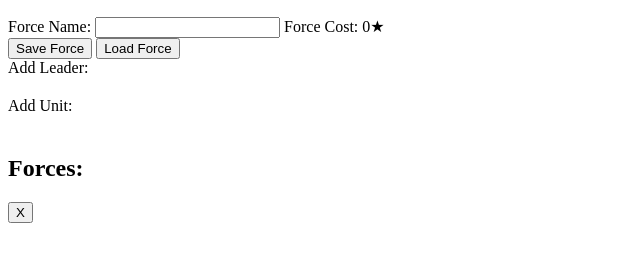
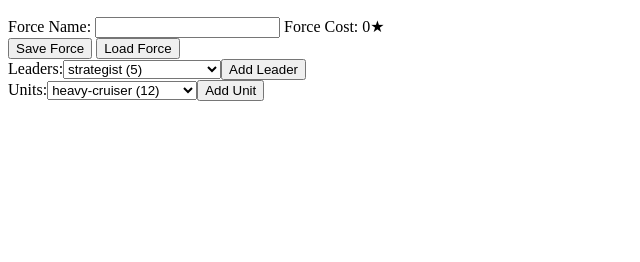
Before and after one commit to achapin/homeworldfleetcommand-forcebuilder, a plain HTML site: page index.html in a window 1280 px wide. Shown: the part 38-300 px from the top of the page, without its empty margins (0-640 px from the left). Drawn offline with Linux system fonts and the light colour scheme.

Commit message:
Lists of leaders and ships, and properly hiding and showing the load screen.

```diff
--- /dev/null
+++ b/hfcufb.css
@@ -0,0 +1,14 @@
+#forceWindow {
+    position: fixed;
+    top: 5em;
+    left: 5em;
+    background-color: rgb(255, 240, 86);
+    padding-left: 1em;
+    padding-right: 1em;
+    padding-bottom: 1em;
+    border: 3px black solid;
+}
+
+.hidden {
+    visibility: hidden;
+}
--- a/hfcufb.js
+++ b/hfcufb.js
@@ -2,6 +2,7 @@ var force = [];
 var leaders = [];
 var ships = [];
 var upgrades = [];
+var classOrder = ["super-capital","frigate","corvette","fighter","station","platform"]
 
 function getUrl(url){
 	var req = new XMLHttpRequest();
@@ -25,11 +26,6 @@ function loadURL(url){
 			}
 		};
 	});
-}
-
-function initialize()
-{
-    alert("initialized");
 }
 
 function saveForce() {
@@ -89,12 +85,79 @@ function closeForceWindow() {
     forceWindow.classList.add("hidden")
 }
 
+function setupOptions()
+{
+    var leaderSection = document.getElementById("addLeaderSection")
+    var leaderLabel = document.createElement("span");
+    leaderLabel.innerHTML = "Leaders:";
+    leaderSection.appendChild(leaderLabel);
+
+    var leaderDropdown = document.createElement("SELECT");
+    leaders.forEach(function(leader){
+        var option = new Option(leader.name + " (" + leader.cost + ")", leader.name);
+        leaderDropdown.add(option);
+    });
+    leaderSection.appendChild(leaderDropdown);
+
+    var leaderAddButton = document.createElement("button");
+    leaderAddButton.innerHTML = "Add Leader";
+    leaderAddButton.onclick = function(){
+        //TODO: Add leader to force
+        alert("Add "+ leaderDropdown.value + " to force");
+    }
+    leaderSection.appendChild(leaderAddButton);
+
+    var unitSection = document.getElementById("addUnitSection")
+    var unitLabel = document.createElement("span");
+    unitLabel.innerHTML = "Units:";
+    unitSection.appendChild(unitLabel);
+
+    var unitDropdown = document.createElement("SELECT");
+    ships.forEach(function(unit){
+        var option = new Option(unit.name + " (" + unit.cost + ")", unit.name);
+        unitDropdown.add(option);
+    });
+    unitSection.appendChild(unitDropdown);
+
+    var unitAddButton = document.createElement("button");
+    unitAddButton.innerHTML = "Add Unit";
+    unitAddButton.onclick = function(){
+        //TODO: Add unit to force
+        alert("Add "+ unitDropdown.value + " to force");
+    }
+    unitSection.appendChild(unitAddButton);
+}
+
 function shipsLoaded(json){
 	ships = json;
+    ships.sort(function compareShip(a,b){
+        checkClass(a);
+        checkClass(b);
+
+        if(classOrder.indexOf(a.class) != classOrder.indexOf(b.class)){
+            return classOrder.indexOf(a.class) - classOrder.indexOf(b.class);
+        }
+        if(a.cost != b.cost){
+            return b.cost - a.cost;
+        }
+        return a.name.localeCompare(b.name);
+    });
+}
+
+function checkClass(ship){
+    if(classOrder.indexOf(ship.class) < 0){
+        console.log("No ship class ranked for " + a.class + "of unit " + ship.name);
+    }
 }
 
 function leadersLoaded(json){
 	leaders = json;
+    leaders.sort(function compareleader(a,b){
+        if(a.cost != b.cost){
+            return b.cost - a.cost;
+        }
+        return a.name.localeCompare(b.name);
+    });
 }
 
 function upgradesLoaded(json){
@@ -116,6 +179,6 @@ function initialize()
 	upgradesLoadPromise.catch(function(){alert("upgrades data load failed");});
 
     Promise.all([shipsLoadPromise, leadersLoadPromise, upgradesLoadPromise]).then(_ => {
-        alert("all data loaded");
+        setupOptions();
     });
 }
--- a/index.html
+++ b/index.html
@@ -1,6 +1,7 @@
 <html>
 <head>
     <title>Homeworld Fleet Command Unofficial Force Builder</title>
+    <link rel="stylesheet" href="hfcufb.css">
 </head>
 <body onload="initialize()">
     <script src="hfcufb.js"></script>
@@ -16,13 +17,9 @@
     </div>
     <div id="warnings"></div>
     <div id="add">
-        <div>
-            <span>Add Leader:</span>
-            <option id="leaderOptions"></option>
+        <div id="addLeaderSection">
         </div>
-        <div>
-            <span>Add Unit:</span>
-            <option id="unitOptions"></option>
+        <div id="addUnitSection">
         </div>
     </div>
     <div id="force">
```
